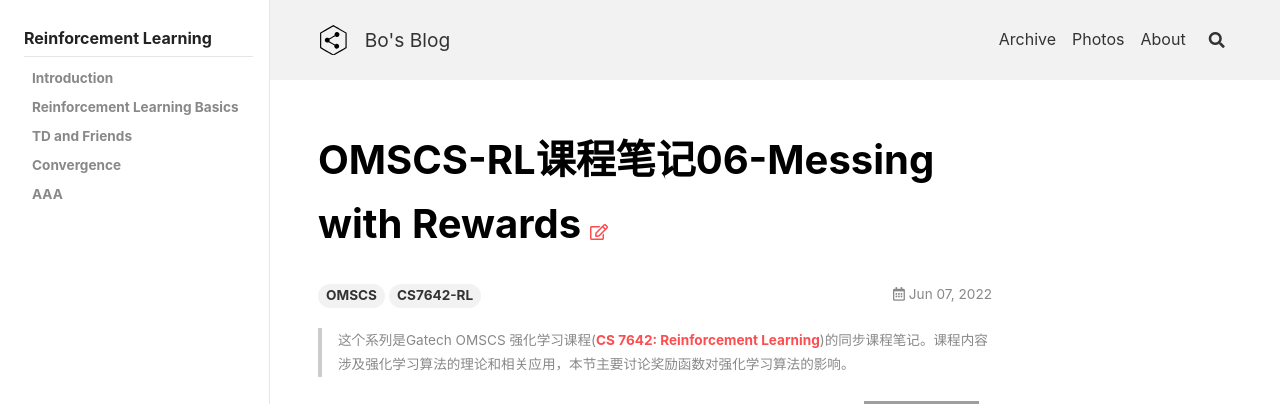
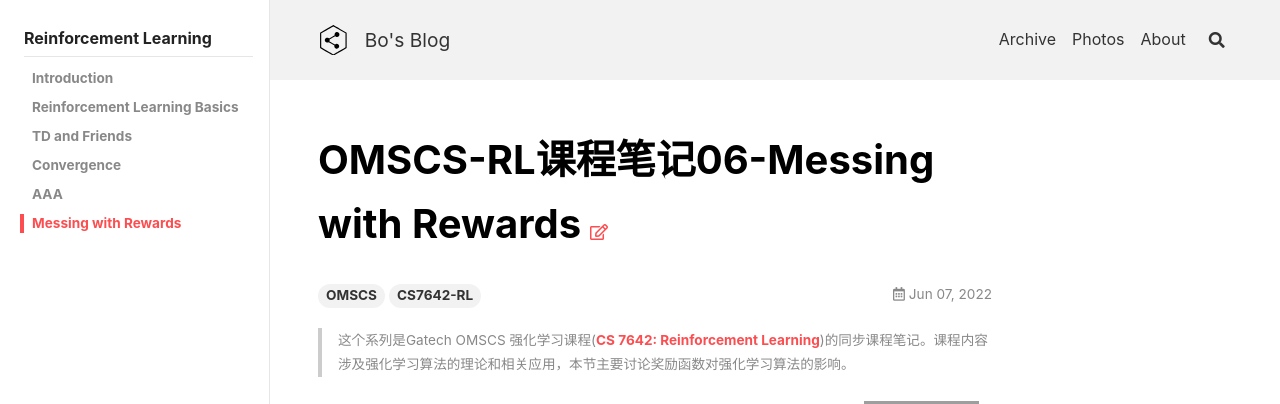
Before and after one commit to peng00bo00/peng00bo00_previous_blog, a Jekyll site: the page built from _posts/2022-06-07-OMSCS-RL-NOTES-06.md, in a window 1280 px wide. Shown: the top 404 px of the page. Built offline with Jekyll 4.4.1, drawn with Linux system fonts in a browser that asks for light colours; nearby versions of some CDN libraries; grey boxes are pictures that could not be loaded.

Commit message:
Update navigation.yml

```diff
--- a/_data/navigation.yml
+++ b/_data/navigation.yml
@@ -364,3 +364,5 @@
         url: /2022/05/31/OMSCS-RL-NOTES-04.html
       - title: AAA
         url: /2022/06/06/OMSCS-RL-NOTES-05.html
+      - title: Messing with Rewards
+        url: /2022/06/07/OMSCS-RL-NOTES-06.html
```
